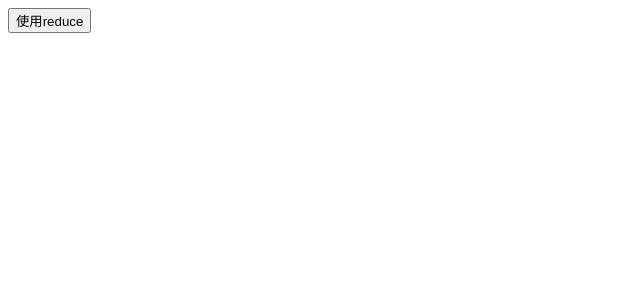
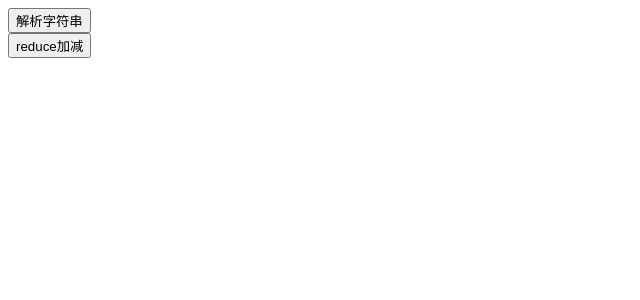
Before and after one commit to xx0tt-public/testPublic, a Vue app: page / in a window 1280 px wide. Shown: the top 300 px of the page, without its empty margins (0-640 px from the left). Built offline with nearby package versions, Linux system fonts and the light colour scheme.

Commit message:
reduce方法实践

```diff
--- a/src/App.vue
+++ b/src/App.vue
@@ -1,14 +1,36 @@
 <template>
-  <button @click="btn">使用reduce</button>
+  <div>
+    <button @click="btn">解析字符串</button> <br />
+    <button @click="btn2">reduce加减</button>
+  </div>
 </template>
-
 <script>
 export default {
   methods: {
     btn() {
-      let arr = [{ a: 100 }, { a: 20 }, { a: -10 }]
-      const sum = arr.reduce((res, item) => {
-        return res + item['a']
+      // http://www.baidu.com?name=zhangsan&age=18&sex=nan#
+      // 解析出
+      // {name: 'zhangsan',age: 18, sex: 'nan' }
+      const process = (url) => {
+        const index1 = url.indexOf('?') // 获取到?的索引号，代表内容开始的位置
+        const index2 = url.indexOf('#') // 获取到#的索引号，代表内容结束的位置
+        const arr = url.slice(index1 + 1, index2).split('&') // 截取字符串，+1排除？本身，并切割成数组
+        const obj = arr.reduce((pre, item) => {
+          // ES6语法，逐个赋值
+          const [key, value] = item.split('=')
+
+          pre[key] = value
+          return pre
+        }, {})
+        console.log(obj)
+      }
+
+      process('http://www.baidu.com?name=zhangsan&age=18&sex=nan#')
+    },
+    btn2() {
+      const arr = [2, 4, 1, 2, 1, 5]
+      const sum = arr.reduce((pre, item) => {
+        return pre + item
       }, 0)
       console.log(sum)
     },
```
